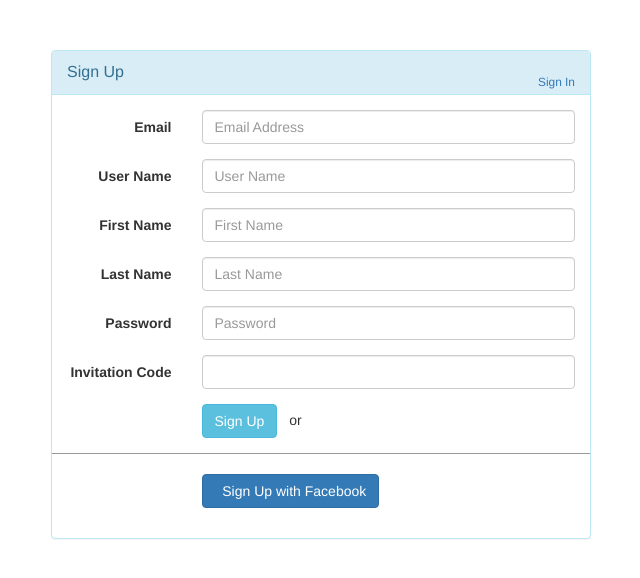
After one commit to NLPDev/Django_LogIn_add, a Django app: page /signup/ in a window 1280 px wide. The commit adds this page. Shown: the top 578 px of the page, without its empty margins (319-959 px from the left). Run offline with Django 3.2, Linux system fonts and the light colour scheme; some libraries are stand-ins or nearby versions.

```diff
--- /dev/null
+++ b/myapp/forms.py
@@ -0,0 +1,16 @@
+from django import forms
+from myapp.models import UserProfileInfo
+from django.contrib.auth.models import User
+
+# from django.contrib.auth.forms import UserCreationForm
+
+class UserForm(forms.ModelForm):
+
+	password = forms.CharField(widget=forms.PasswordInput())
+	icode = forms.CharField()
+	firstname = forms.CharField()
+	lastname = forms.CharField()
+
+	class Meta():
+		model = User
+		fields = ('email', 'username', 'firstname', 'lastname', 'password', 'icode')
--- /dev/null
+++ b/myapp/templates/signup.html
@@ -0,0 +1,90 @@
+<link href="//netdna.bootstrapcdn.com/bootstrap/3.1.0/css/bootstrap.min.css" rel="stylesheet" id="bootstrap-css">
+<script src="//netdna.bootstrapcdn.com/bootstrap/3.1.0/js/bootstrap.min.js"></script>
+<script src="//code.jquery.com/jquery-1.11.1.min.js"></script>
+<!------ Include the above in your HEAD tag ---------->
+
+    <div class="container">
+        <div id="signupbox" style="margin-top:50px" class="mainbox col-md-6 col-md-offset-3 col-sm-8 col-sm-offset-2">
+                    <div class="panel panel-info">
+                        <div class="panel-heading">
+                            <div class="panel-title">Sign Up</div>
+                            <div style="float:right; font-size: 85%; position: relative; top:-10px"><a id="signinlink" href="{% url 'login' %}">Sign In</a></div>
+                        </div>
+                        <div class="panel-body" >
+                            <form id="signupform" class="form-horizontal" role="form" enctype="multipart/form-data" method="POST">
+                                {% csrf_token %}
+
+                                <div id="signupalert" style="display:none" class="alert alert-danger">
+                                    <p>Error:</p>
+                                    <span></span>
+                                </div>
+
+                                <div class="form-group">
+                                    <label for="email" class="col-md-3 control-label">Email</label>
+                                    <div class="col-md-9">
+                                        <input type="text" class="form-control" name="email" placeholder="Email Address">
+                                    </div>
+                                </div>
+
+                                <div class="form-group">
+                                    <label for="username" class="col-md-3 control-label">User Name</label>
+                                    <div class="col-md-9">
+                                        <input type="text" class="form-control" name="username" placeholder="User Name">
+                                    </div>
+                                </div>
+
+                                <div class="form-group">
+                                    <label for="firstname" class="col-md-3 control-label">First Name</label>
+                                    <div class="col-md-9">
+                                        <input type="text" class="form-control" name="firstname" placeholder="First Name">
+                                    </div>
+                                </div>
+                                <div class="form-group">
+                                    <label for="lastname" class="col-md-3 control-label">Last Name</label>
+                                    <div class="col-md-9">
+                                        <input type="text" class="form-control" name="lastname" placeholder="Last Name">
+                                    </div>
+                                </div>
+                                <div class="form-group">
+                                    <label for="password" class="col-md-3 control-label">Password</label>
+                                    <div class="col-md-9">
+                                        <input type="password" class="form-control" name="password" placeholder="Password">
+                                    </div>
+                                </div>
+
+                                <div class="form-group">
+                                    <label for="icode" class="col-md-3 control-label">Invitation Code</label>
+                                    <div class="col-md-9">
+                                        <input type="text" class="form-control" name="icode" placeholder="">
+                                    </div>
+                                </div>
+
+                                <div class="form-group">
+                                    <!-- Button -->
+                                    <div class="col-md-offset-3 col-md-9">
+                                        <!-- <button id="btn-signup" type="button" class="btn btn-info"><i class="icon-hand-right"></i> &nbsp Sign Up</button> -->
+                                        <!-- <button id="btn-signup" type="button" class="btn btn-info"><i class="icon-hand-right"></i> &nbsp Sign Up</button> -->
+                                        <input type="submit" name="" value="Sign Up" class="btn btn-info">
+                                        <span style="margin-left:8px;">or</span>
+                                    </div>
+                                </div>
+
+                                <div style="border-top: 1px solid #999; padding-top:20px"  class="form-group">
+
+                                    <div class="col-md-offset-3 col-md-9">
+                                        <button id="btn-fbsignup" type="button" class="btn btn-primary"><i class="icon-facebook"></i>   Sign Up with Facebook</button>
+                                    </div>
+
+                                </div>
+
+
+
+                            </form>
+                         </div>
+                    </div>
+
+
+
+
+         </div>
+    </div>
--- a/myapp/views.py
+++ b/myapp/views.py
@@ -1,8 +1,67 @@
 from django.shortcuts import render, render_to_response
+# from django.contrib.auth import authenticate
+
+from myapp.auth_email import EmailOrUsernameModelBackend
+from django.contrib.auth import login as auth_login
+from django.contrib.auth import logout as auth_logout
+from django.http import HttpResponseRedirect, HttpResponse
+from django.urls import reverse
+from django.contrib.auth.decorators import login_required
+from myapp.forms import UserForm
+
 
 # Create your views here.
 def index(request):
 	return render_to_response('index.html')
 
 def login(request):
-	return render_to_response('login_signup.html')
+	if request.method == 'POST':
+		username = request.POST.get('username')
+		password = request.POST.get('password')
+
+		user = EmailOrUsernameModelBackend.authenticate(username, password)
+
+		if user:
+			if user.is_active:
+				auth_login(request, user)
+				# return HttpResponseRedirect(reverse('index'))
+				return render(request, 'index.html', {})
+
+			else:
+				return HttpResponse("Your accounts was inactive.")
+
+		else:
+			print("Someone tried to login and failed.")
+			print("They used username: {} and password: {}".format(username, password))
+
+			return render(request, 'login.html', {})
+	else:
+		return render(request, 'login.html', {})
+
+
+
+def signup(request):
+	registered = False
+	if request.method == 'POST':
+		user_form = UserForm(data=request.POST)
+		if user_form.is_valid():
+			user = user_form.save()
+			user.set_password(user.password)
+			user.save()
+
+			registered = True
+
+			return render(request, 'index.html', {})
+
+		else:
+			print(user_form.errors)
+	else:
+		user_form = UserForm()
+		# profile_form = UserProfileInfoForm()
+
+	return render(request, 'signup.html', {'user_form':user_form, 'registered':registered})
+
+
+
+def dash(request):
+	return render_to_response('dashboard.html')
--- a/mysite/urls.py
+++ b/mysite/urls.py
@@ -22,7 +22,9 @@ from django.contrib.staticfiles.urls import staticfiles_urlpatterns
 urlpatterns = [
     path('admin/', admin.site.urls),
     path('', v.index, name='index'),
-    path('login/', v.login, name='login')
+    path('login/', v.login, name='login'),
+    path('signup/', v.signup, name='signup'),
+    path('dash/', v.dash, name='dash')
 ]
 
 urlpatterns += staticfiles_urlpatterns()
```
Also changed, not shown: myapp/admin.py (+13 -0 lines), myapp/auth_email.py (added, +32 -0 lines), myapp/models.py (+17 -0 lines), myapp/templates/dashboard.html (added, +9 -0 lines), myapp/templates/index.html (+7 -1 lines), myapp/templates/login.html (added, +70 -0 lines), myapp/templates/login_signup.html (deleted, +0 -144 lines), myapp/templates/testlogin.html (added, +32 -0 lines), mysite/settings.py (+14 -0 lines), db.sqlite3.
